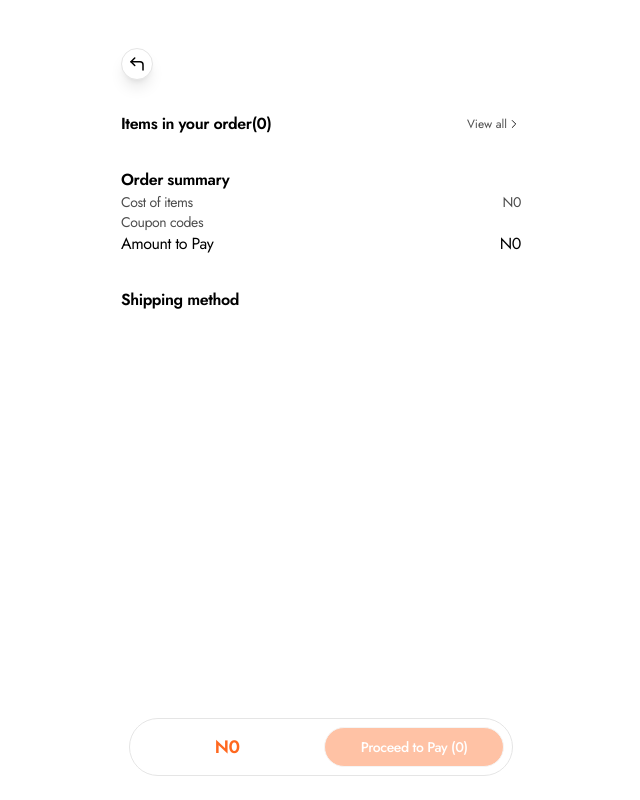
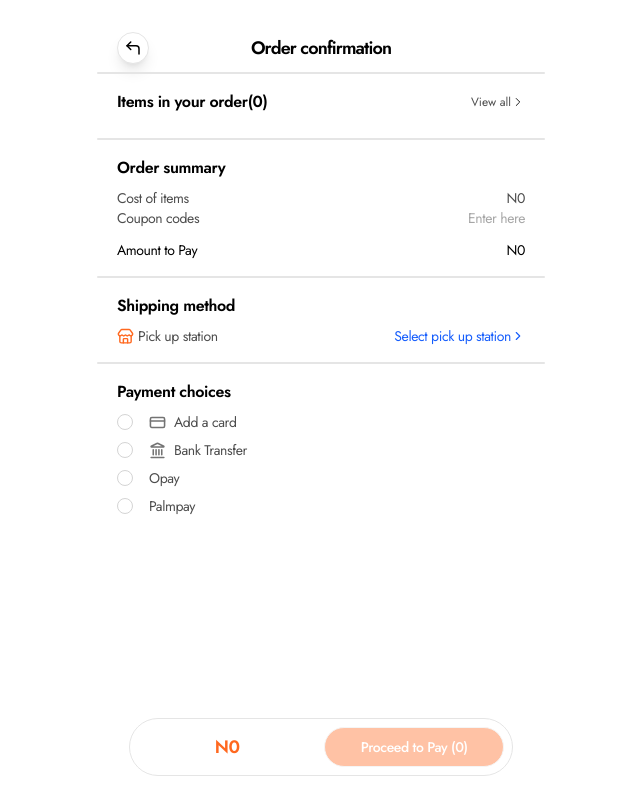
Before and after one commit to ArnoldMidalla/campusmart_web, a Next.js app: page /checkout in a window 1280 px wide. Shown: the whole page, without its empty margins (319-959 px from the left). Built offline with nearby package versions, Linux system fonts and the light colour scheme.

Commit message:
minor ui fixes (final i promise)

```diff
--- a/app/checkout/page.tsx
+++ b/app/checkout/page.tsx
@@ -4,6 +4,11 @@ import {
   ChevronRight,
   CircleMinus,
   CirclePlus,
+  CreditCard,
+  Icon,
+  Landmark,
+  Store,
+  Trash2,
 } from "lucide-react";
 import { useCartStore } from "../store/useCartStore";
 import Image from "next/image";
@@ -17,6 +22,15 @@ export default function Checkout() {
   const totalPrice = useCartStore((state) => state.getTotalPrice());
   const [mounted, setMounted] = useState(false);
 
+  const [payMethod, setPayMethod] = useState<number>();
+
+  const options = [
+    { id: 1, title: "Add a card", Icon: CreditCard },
+    { id: 2, title: "Bank Transfer", Icon: Landmark },
+    { id: 3, title: "Opay" },
+    { id: 4, title: "Palmpay" },
+  ];
+
   useEffect(() => {
     setMounted(true);
   }, []);
@@ -25,11 +39,16 @@ export default function Checkout() {
 
   return (
     <div className="relative flex justify-center max-w-dvw min-h-dvh bg-white text-black font-dmSans tracking-tight">
-      <main className="flex flex-col gap-8 max-w-md w-full pb-28 px-6 pt-12">
-        <PageHeader />
+      <main className="flex flex-col gap-4 max-w-md w-full pb-28 pt-8">
+        <div className="flex flex-col gap-2">
+          <div className="px-5">
+            <PageHeader title="Order confirmation" />
+          </div>
+          <div className="w-full h-0.5 rounded-full bg-neutral-200" />
+        </div>
 
         {/* items map over */}
-        <div>
+        <div className="px-5 flex flex-col gap-2">
           <div className="flex justify-between items-center">
             <p className="font-semibold">Items in your order({cart.length})</p>
             <Link href={"/cart"} className="flex items-center">
@@ -43,7 +62,7 @@ export default function Checkout() {
                 key={`${cartItem.id}-${cartItem.size}`}
                 className="flex flex-col items-center"
               >
-                <div className="relative overflow-hidden rounded-lg size-24">
+                <div className="relative overflow-hidden rounded-sm size-22">
                   <Image
                     src={cartItem.image}
                     alt={cartItem.name}
@@ -52,13 +71,21 @@ export default function Checkout() {
                   />
                 </div>
                 <p className="text-main font-semibold text-sm tracking-normal">
-                  {cartItem.price}
+                  N{cartItem.price}
                 </p>
-                <div className="w-18 px-2 h-7 rounded-full border bg-white border-neutral-500 flex justify-between items-center">
+                <div className="w-20 px-2 h-6.5 rounded-full border bg-white border-neutral-500 flex justify-between items-center">
                   <button
                     onClick={() => decreaseQty(cartItem.id, cartItem.size)}
                   >
-                    <CircleMinus size={15} color="#737373" strokeWidth={2.5} />
+                    {cartItem.quantity === 1 ? (
+                      <Trash2 size={15} color="#737373" strokeWidth={2.5} />
+                    ) : (
+                      <CircleMinus
+                        size={15}
+                        color="#737373"
+                        strokeWidth={2.5}
+                      />
+                    )}
                   </button>
 
                   <p className="font-medium text-sm">{cartItem.quantity}</p>
@@ -74,24 +101,70 @@ export default function Checkout() {
           </div>
         </div>
 
-        <div>
-          <p className="font-semibold">Order summary</p>
+        <div className="w-full h-0.5 rounded-full bg-neutral-200" />
+
+        <div className="px-5">
+          <p className="font-semibold pb-2">Order summary</p>
           <div className="text-black/70 flex justify-between text-sm">
             <p>Cost of items</p>
             <p>N{totalPrice}</p>
           </div>
           <div className="text-black/70 flex justify-between text-sm">
             <p>Coupon codes</p>
-            {/* <p>N{totalPrice}</p> */}
+            <input
+              className="text-sm w-24 text-right"
+              placeholder="Enter here"
+            />
           </div>
-          <div className="flex justify-between">
+          <div className="flex justify-between pt-3 text-sm">
             <p>Amount to Pay</p>
             <p>N{totalPrice}</p>
           </div>
         </div>
 
-        <div>
+        <div className="w-full h-0.5 rounded-full bg-neutral-200" />
+
+        <div className="px-5 flex flex-col gap-2">
           <p className="font-semibold">Shipping method</p>
+          <div className="flex justify-between text-sm items-center">
+            <div className="flex gap-1 items-center">
+              <Store size={17} color="#ff681f" />
+              <p className="text-black/70">Pick up station</p>
+            </div>
+            <Link href={"/"} className="text-blue-600 flex items-center">
+              <p className="text-sm">Select pick up station</p>
+              <ChevronRight size={14} strokeWidth={1.9} />
+            </Link>
+          </div>
+        </div>
+
+        <div className="w-full h-0.5 rounded-full bg-neutral-200" />
+
+        <div className="px-5 flex flex-col gap-2">
+          <p className="font-semibold">Payment choices</p>
+          <div className="flex flex-col gap-2">
+            {options.map((option) => (
+              <button
+                key={option.id}
+                className="flex justify-between items-center"
+                onClick={() => setPayMethod(option.id)}
+              >
+                <div className="flex gap-2 items-center">
+                  <div
+                    className="rounded-full border border-neutral-300 transition-all duration-200 size-4 mr-2"
+                    style={{
+                      backgroundColor:
+                        option.id === payMethod ? "#ff681f" : "transparent",
+                    }}
+                  />
+                  {option.Icon && (
+                    <option.Icon color="#737373" size={17} strokeWidth={2.2} />
+                  )}
+                  <p className="text-sm text-black/70">{option.title}</p>
+                </div>
+              </button>
+            ))}
+          </div>
         </div>
       </main>
       <CheeckoutNav text="Proceed to Pay" link="" />
--- a/app/components/SearchBar.tsx
+++ b/app/components/SearchBar.tsx
@@ -15,7 +15,7 @@ export default function SearchBar() {
       />
       <button
         className="bg-main flex justify-center items-center py-1.5 px-3 shrink rounded-full"
-        onClick={() => router.push("/search")}
+        onClick={() => router.push("/categories")}
       >
         <Search color="white" size={17} strokeWidth={3} />
       </button>
--- a/app/components/SectionDivider.tsx
+++ b/app/components/SectionDivider.tsx
@@ -1,3 +1,3 @@
 export default function SectionDivider() {
-  return <div className="bg-neutral-100 w-full h-1" />;
+  return <div className="w-full h-0.5 rounded-full bg-neutral-200" />;
 }
--- a/app/productItem/[id]/page.tsx
+++ b/app/productItem/[id]/page.tsx
@@ -5,6 +5,7 @@ import { products } from "@/app/components/data";
 import {
   BadgeCheck,
   ChevronRight,
+  Heart,
   HeartPlus,
   RulerDimensionLine,
   Search,
@@ -39,6 +40,8 @@ export default function ProductItem() {
 
   const product = products.find((p) => p.id == Number(id));
 
+  const [hearted, setHearted] = useState(false);
+
   const [mounted, setMounted] = useState(false);
 
   useEffect(() => {
@@ -49,12 +52,12 @@ export default function ProductItem() {
   if (product) {
     const rightItems = (
       <div className="flex gap-3">
-        <button
-          onClick={() => router.push("/search")}
+        <Link
+          href={"/categories"}
           className="size-8 bg-white rounded-full border border-neutral-200 flex justify-center items-center shadow-lg hover:bg-neutral-50 transition"
         >
           <Search size={16} />
-        </button>
+        </Link>
         <button
           onClick={() => router.push("/")}
           className="size-8 bg-white rounded-full border border-neutral-200 flex justify-center items-center shadow-lg hover:bg-neutral-50 transition"
@@ -62,10 +65,14 @@ export default function ProductItem() {
           <Share2 size={16} />
         </button>
         <button
-          onClick={() => router.push("/")}
+          onClick={() => setHearted(!hearted)}
           className="size-8 bg-white rounded-full border border-neutral-200 flex justify-center items-center shadow-lg hover:bg-neutral-50 transition"
         >
-          <HeartPlus size={16} />
+          {hearted ? (
+            <Heart size={16} fill="#ff681f" color="#ff681f" />
+          ) : (
+            <HeartPlus size={16} />
+          )}
         </button>
       </div>
     );
@@ -173,9 +180,7 @@ export default function ProductItem() {
                       </div>
                     </div>
                   </div>
-                  <p className="text-sm leading-3.5">
-                    {review.actualReview}
-                  </p>
+                  <p className="text-sm leading-3.5">{review.actualReview}</p>
                 </div>
               ))}
             </div>
```
